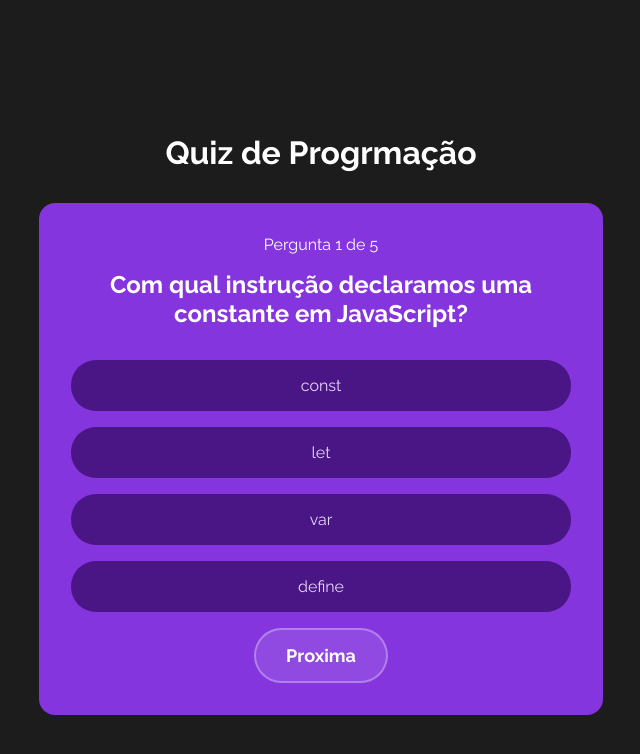
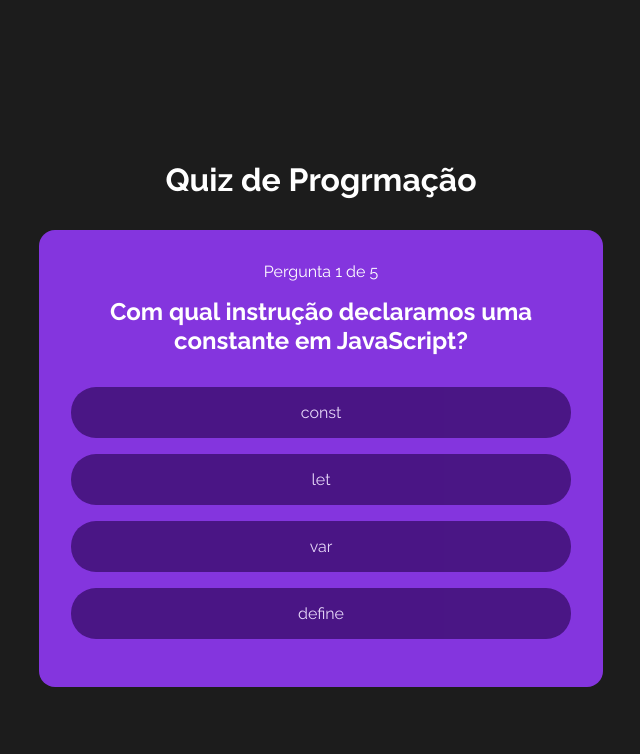
Before and after one commit to IsraelHamdan/React-Quiz, a React (Vite) app: page / in a window 1280 px wide. Both pictures are taken after a click on the button "Iniciar". Shown: the top 754 px of the page, without its empty margins (319-959 px from the left). Built offline with nearby package versions, Linux system fonts and the light colour scheme.

Commit message:
tentando fazer o botão de continuar aparecer somente quando clicar em uma opção

```diff
--- a/src/components/Options/Options.jsx
+++ b/src/components/Options/Options.jsx
@@ -4,11 +4,11 @@ import { QuizContext } from "../../context/quiz";
 
 import "./Options.css";
 
-const Options = ({ option }) => {
+const Options = ({ option, selectOption, answer }) => {
   const [quizState, dispatch] = useContext(QuizContext);
 
   return (
-    <div className="option">
+    <div className="option" onClick={() => selectOption()}>
       <p className="options-tag">{option}</p>
     </div>
   );
--- a/src/components/Question/Question.jsx
+++ b/src/components/Question/Question.jsx
@@ -8,6 +8,9 @@ import "./Question.css";
 const Question = () => {
   const [quizState, dispatch] = useContext(QuizContext);
   const currentQuestion = quizState.questions[quizState.currentQuestion];
+  const onSelectOption = () => {
+    console.log("teste");
+  };
 
   return (
     <div className="question">
@@ -17,14 +20,22 @@ const Question = () => {
       <h2 className="question-title">{currentQuestion.question}</h2>
       <div id="questions-options">
         {currentQuestion.options.map((option) => (
-          <Options key={option} option={option} />
+          <Options
+            key={option}
+            option={option}
+            answer={currentQuestion.answer}
+            selectOption={() => onSelectOption()}
+          />
         ))}
       </div>
-      <button
-        onClick={() => dispatch({ type: "CHANGE_QUESTION" })}
-        className="questions-btn btn">
-        Proxima
-      </button>
+      {quizState.answerSelected && (
+        <button
+          onClick={() => dispatch({ type: "CHANGE_QUESTION" })}
+          className="questions-btn btn"
+          answer={currentQuestion.answer}>
+          Proxima
+        </button>
+      )}
     </div>
   );
 };
--- a/src/context/quiz.jsx
+++ b/src/context/quiz.jsx
@@ -12,6 +12,7 @@ const initalState = {
   questions,
   currentQuestion: 0,
   score: 0,
+  answerSelected: false,
 };
 
 const quizReducer = (state, action) => {
```
